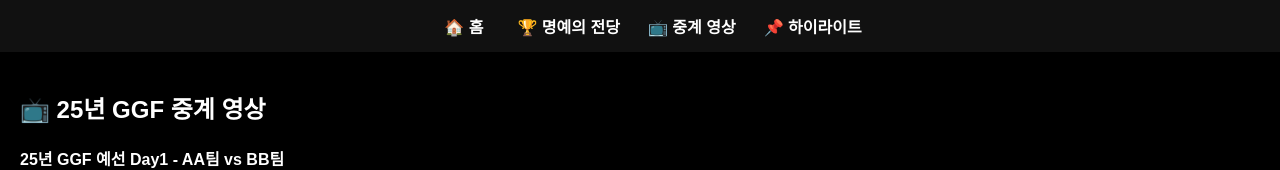
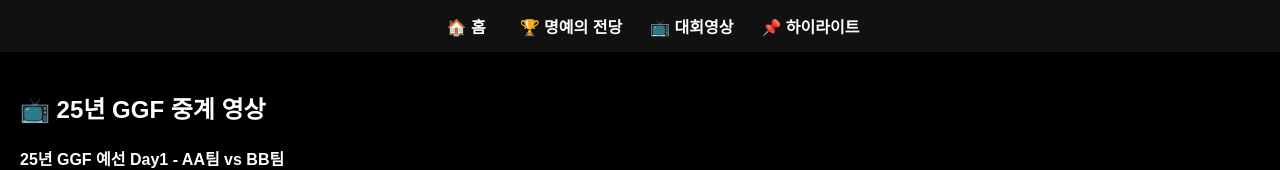
Before and after one commit to eunbee1998/hyeopgok-camping, a React (Vite) app: page /broadcast in a window 1280 px wide. Shown: the top 170 px of the page. Built offline with nearby package versions, Linux system fonts and the light colour scheme.

Commit message:
Update Navbar.jsx

```diff
--- a/src/components/Navbar.jsx
+++ b/src/components/Navbar.jsx
@@ -28,7 +28,7 @@ export default function Navbar() {
         onMouseEnter={() => setHoverMenu("broadcast")}
         onMouseLeave={() => setHoverMenu("")}
       >
-        <div className="dropdown-title">📺 중계 영상</div>
+        <div className="dropdown-title">📺 대회영상</div>
         {hoverMenu === "broadcast" && (
           <div className="dropdown-menu">
             <Link to="/broadcast/25ggf">25년 GGF</Link>
```
